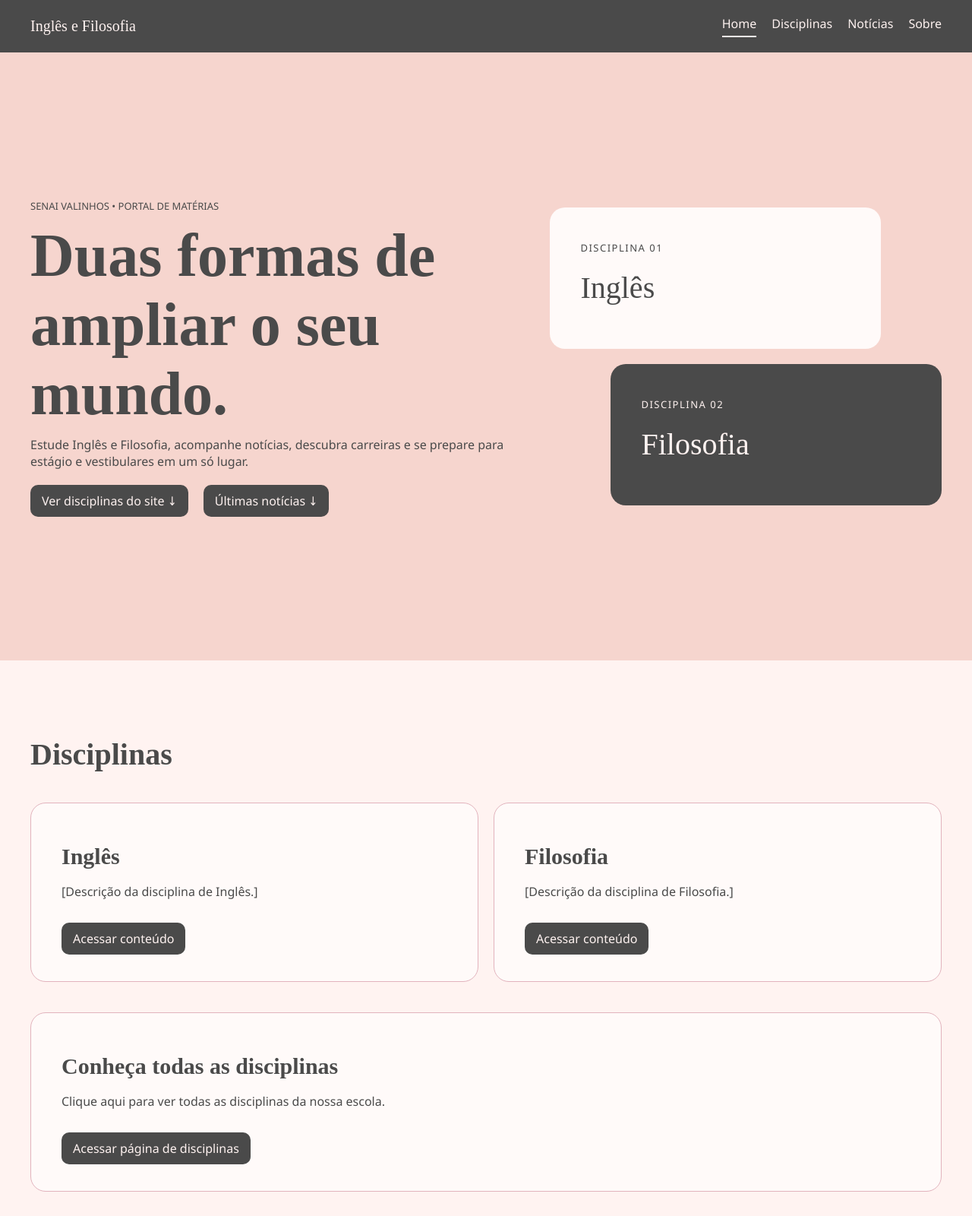
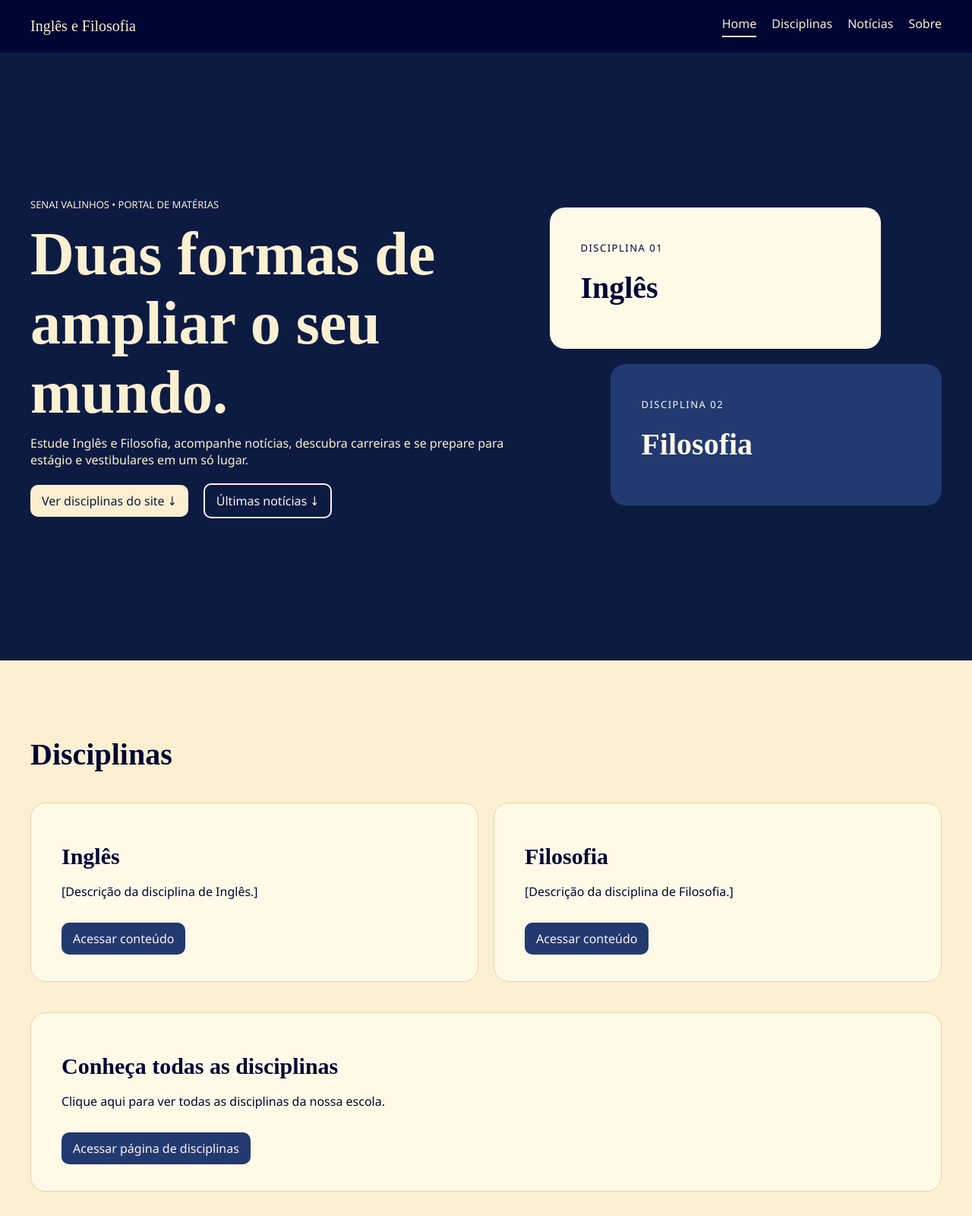
Before and after one commit to marinaliima/projeto-final, a plain HTML site: page index.html in a window 1280 px wide. Shown: the top 1600 px of the page at 76% size. Drawn offline with Linux system fonts and the light colour scheme.

Commit message:
style: muda paleta de cores

```diff
--- a/css/style.css
+++ b/css/style.css
@@ -6,7 +6,7 @@
 
 body {
     font-family: 'Segoe UI', Tahoma, Geneva, Verdana, sans-serif;
-    color: #4a4a4a;
+    color: #000633;
 }
 
 header {
@@ -14,8 +14,8 @@ header {
     display: flex;
     flex-direction: row;
     justify-content: space-between;
-    background-color: #4a4a4a;
-    color: #fef2f0;
+    background-color: #000633;
+    color: #FAEFD1;
     align-items: center;
 }
 
@@ -32,12 +32,12 @@ header {
 
 .menu a {
     text-decoration: none;
-    color: #fef2f0;
+    color: #FAEFD1;
     padding-bottom: 5px;
 }
 
 .menu a:hover {
-    color: #E2B3BD;
+    color: #455a8b;
     border-bottom: solid;
     border-width: 2px;
 }
@@ -49,7 +49,8 @@ header {
 
 #inicio {
     padding: 40px;
-    background-color: #F6D5CE;
+    background-color: #0D1B42;
+    color: #FBF0D2;
     height: 100vh;
     display: flex;
     flex-direction: row;
@@ -81,9 +82,17 @@ h1 {
     align-items: center;
 }
 
-#botoes a {
+#botao-1 {
     padding: 10px 15px;
-    background-color: #4a4a4a;
+    background-color: #FAEFD1;
+    color: #0D1B42;
+    border-radius: 10px;
+    text-decoration: none;
+}
+
+#botao-2 {
+    padding: 10px 15px;
+    border: solid 2px #fef2f0;
     color: #fef2f0;
     border-radius: 10px;
     text-decoration: none;
@@ -98,17 +107,18 @@ h1 {
 }
 
 #disciplina-01 {
-    background-color: #FFFAF9;
+    background-color: #FFF9E8;
     padding: 40px;
     border-radius: 20px;
+    color: #000633;
     margin-right: 80px;
 }
 
 #disciplina-02 {
-    background-color: #4a4a4a;
+    background-color: #223A70;
     padding: 40px;
     border-radius: 20px;
-    color: #fef2f0;
+    color: #FFF9E8;
     margin-left: 80px;
 }
 
@@ -122,14 +132,16 @@ h1 {
     font-family: 'Times New Roman', Times, serif;
     font-size: 40px;
     text-decoration: none;
-    color: #4a4a4a;
+    color: #000633;
+    font-weight: bold;
 }
 
 #disciplina-02 a {
     font-family: 'Times New Roman', Times, serif;
     font-size: 40px;
     text-decoration: none;
-    color: #fef2f0
+    color: #FFF9E8;
+    font-weight: bold;
 }
 
 #disciplinas-inicio section:hover {
@@ -143,7 +155,7 @@ h2 {
 
 #disciplinas {
     padding: 100px 40px;
-    background-color: #FFF3F1;
+    background-color: #FBF0D2;
     display: flex;
     flex-direction: column;
     justify-content: center;
@@ -162,8 +174,8 @@ h2 {
 .disciplina {
     width: 50%;
     padding: 40px;
-    background-color: #FFFAF9;
-    border: solid 1px #E2B3BD;
+    background-color: #FFF9E8;
+    border: solid 1px #E4D4A8;
     border-radius: 20px;
     line-height: 2;
 }
@@ -179,7 +191,7 @@ h3 {
 
 .disciplina a, #outras-disciplinas a {
     padding: 10px 15px;
-    background-color: #4a4a4a;
+    background-color: #223A70;
     color: #fef2f0;
     border-radius: 10px;
     text-decoration: none;
@@ -188,14 +200,15 @@ h3 {
 #outras-disciplinas {
     width: 100%;
     padding: 40px;
-    background-color: #FFFAF9;
-    border: solid 1px #E2B3BD;
+    background-color: #FFF9E8;
+    border: solid 1px #E4D4A8;
     border-radius: 20px;
     line-height: 2;
 }
 
 #noticias {
-    background-color: #E2B3BD;
+    background-color: #223A70;
+    color: #FBF0D2;
     padding: 100px 40px;
     display: flex;
     flex-direction: column;
@@ -215,7 +228,8 @@ h3 {
 .noticia {
     width: 40%;
     padding: 20px;
-    background-color: #FFFAF9;
+    background-color: #FFF9E8;
+    color: #000633;
     border-radius: 20px;
     line-height: 2;
 }
@@ -226,14 +240,14 @@ h3 {
 
 .noticia a {
     padding: 10px 15px;
-    background-color: #4a4a4a;
-    color: #fef2f0;
+    background-color: #0D1B42;
+    color: #FBF0D2;
     border-radius: 10px;
     text-decoration: none;
 }
 
-#acessar-noticias a, #acessar-disciplinas a {
-    color: #4a4a4a;
+#acessar-noticias a {
+    color: #FBF0D2;
     text-decoration: none;
 }
 
@@ -243,7 +257,7 @@ h3 {
 }
 
 #conteudo {
-    background-color: #FFF3F1;
+    background-color: #FBF0D2;
     padding: 100px 40px;
     display: flex;
     flex-direction: column;
@@ -262,11 +276,16 @@ h3 {
 
 .conteudo {
     width: 50%;
-    padding: 20px;
-    background-color: #FFFAF9;
-    border: solid 1px #E2B3BD;
+    padding: 40px;
+    background-color: #FFF9E8;
+    border: solid 1px #E4D4A8;
     border-radius: 20px;
     line-height: 2;
+}
+
+#acessar-disciplinas a {
+    color: #000633;
+    text-decoration: none;
 }
 
 footer {
@@ -275,7 +294,7 @@ footer {
     flex-direction: row;
     justify-content: space-between;
     gap: 20px;
-    background-color: #4a4a4a;
-    color: #fef2f0;
+    background-color: #000633;
+    color: #FAEFD1;
     align-items: flex-start;
 }
--- a/index.html
+++ b/index.html
@@ -26,8 +26,8 @@
                     <h1>Duas formas de ampliar o seu mundo.</h1>
                     <p>Estude Inglês e Filosofia, acompanhe notícias, descubra carreiras e se prepare para estágio e vestibulares em um só lugar.</p>
                     <section id="botoes">
-                        <a href="#disciplinas">Ver disciplinas do site ↓</a>
-                        <a href="#noticias">Últimas notícias ↓</a>
+                        <a href="#disciplinas" id="botao-1">Ver disciplinas do site ↓</a>
+                        <a href="#noticias" id="botao-2">Últimas notícias ↓</a>
                     </section>
                 </section>
                 <section id="disciplinas-inicio">
```
